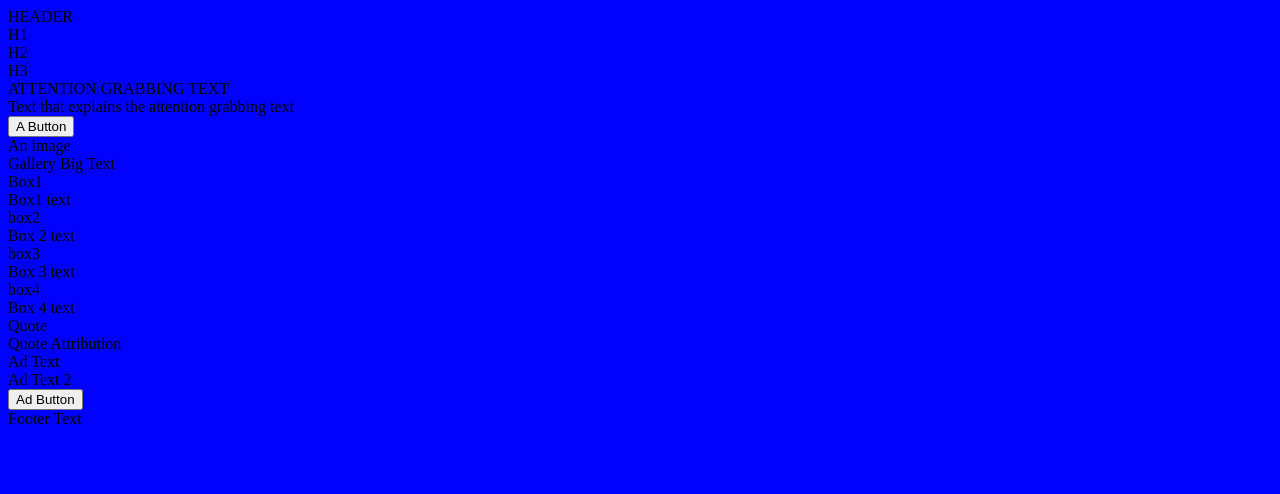
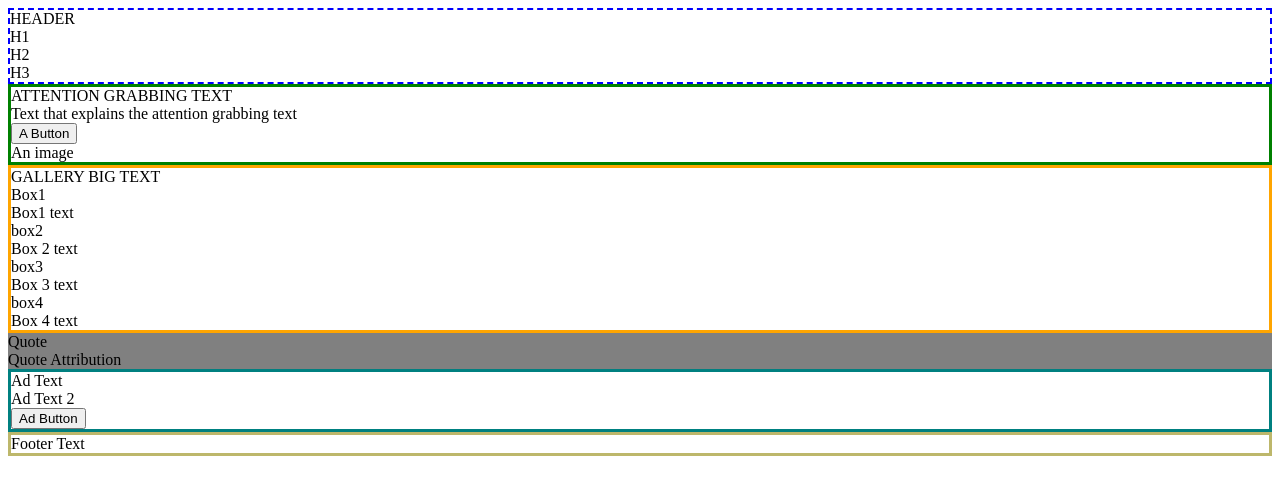
Before and after one commit to Kinloes/first-landing-page, a plain HTML site: page index.html in a window 1280 px wide. Drawn offline with Linux system fonts and the light colour scheme.

Commit message:
Added css styling to each box to test and denote where they are located. Fixed missing closing div for the gallery section.

```diff
--- a/index.html
+++ b/index.html
@@ -22,8 +22,8 @@
     <div>An image</div>
 </div>
 
-<div>
-    <div class="gallery">Gallery Big Text</div>
+<div class="gallery">
+    <div>GALLERY BIG TEXT</div>
         <div class="box1">
         <div>Box1</div>
             <div>Box1 text</div>
@@ -42,6 +42,8 @@
         <div class="box4">
         <div>box4</div>
             <div>Box 4 text</div>
+        </div>
+
 </div>
 
 <div class="quoteblock">
--- a/style.css
+++ b/style.css
@@ -1,3 +1,19 @@
-body{
-    background-color: blue;
+.header{
+    border: dashed blue 2px;
 }
+
+.main{
+    border: solid green;
+}
+.gallery{
+    border: solid orange;
+}
+.quoteblock{
+    background-color: gray;
+}
+.advertisement{
+    border: solid teal;
+}
+.footer{
+    border: solid darkkhaki;
+}
```
